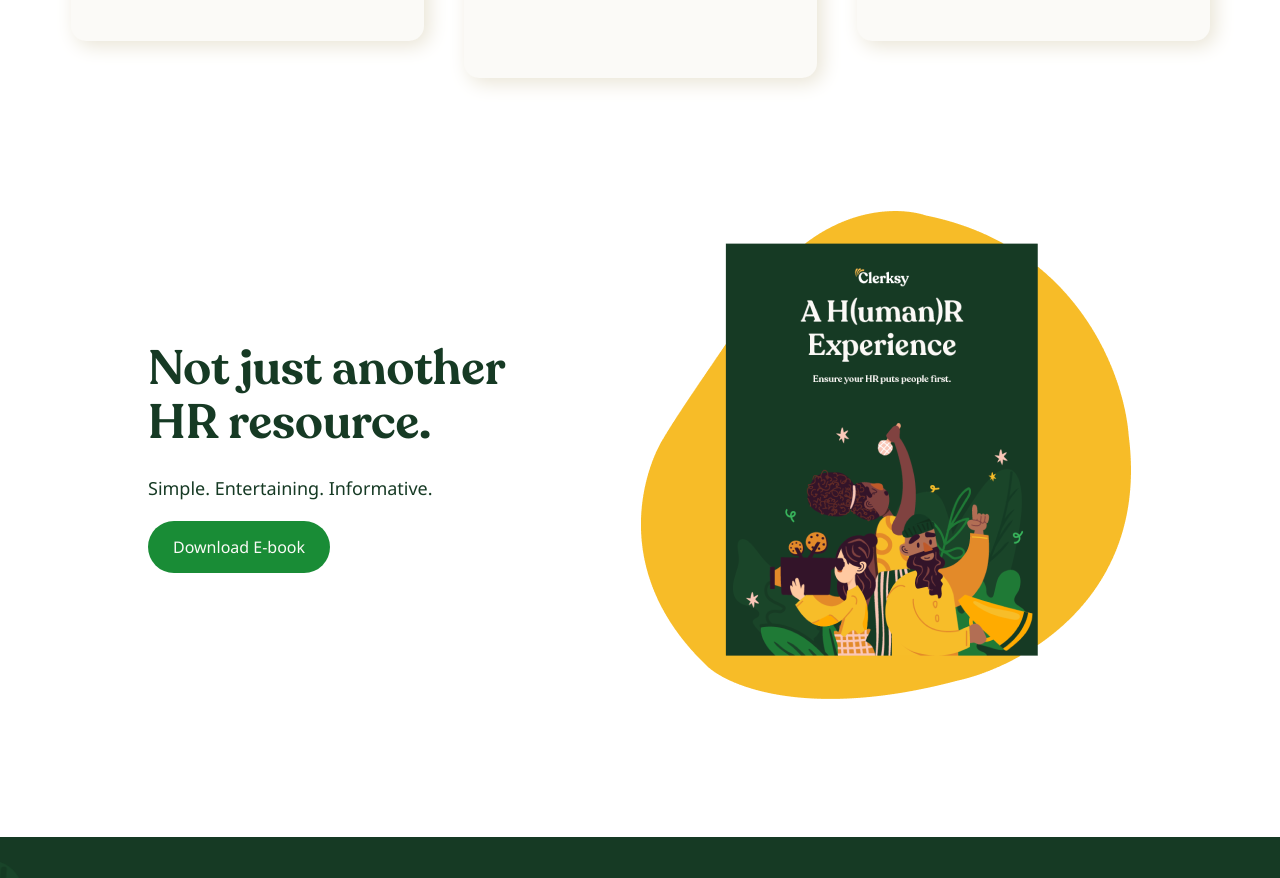
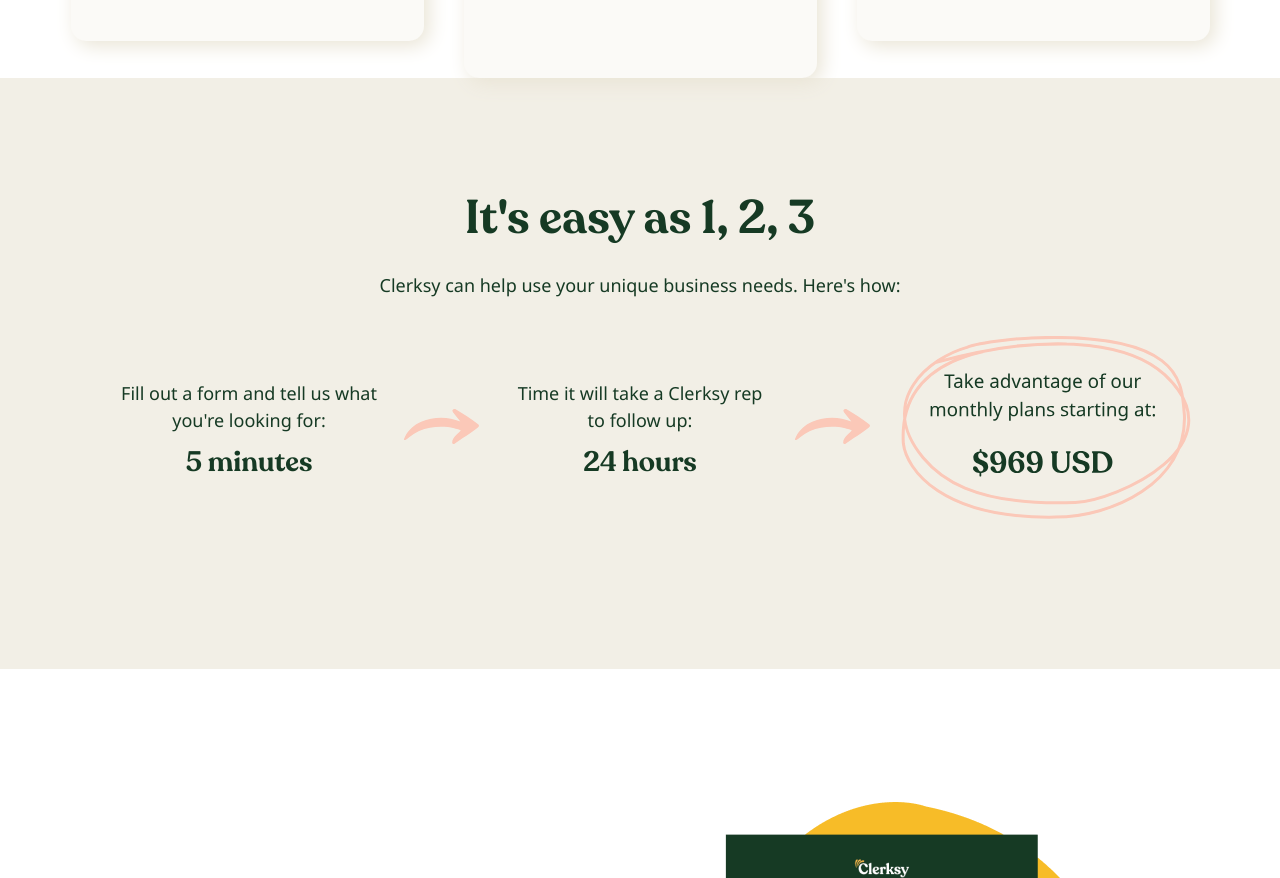
Before and after one commit to alukardv/Clerksy, a plain HTML site: page index.html in a window 1280 px wide. Shown: the part 4690-5568 px from the top of the page. Drawn offline with Linux system fonts and the light colour scheme.

Commit message:
add new section

```diff
--- a/css/style.css
+++ b/css/style.css
@@ -382,10 +382,82 @@ header nav ul li a{
     margin-bottom: 15px;
 }
 
+.easy{
+    padding: 114px 0 124px 0;
+    background: #F2EFE6;
+}
 
+.easy .wrapper1180 h2{
+    color: #163A24;
+    text-align: center;
+    font-family: 'recoletasemibold';
+    font-size: 47px;
+    font-style: normal;
+    font-weight: 600;
+    line-height: 54px; /* 114.894% */
+    margin-bottom: 26px;
+}
 
+.easy .wrapper1180 p{
+    color: #163A24;
+    text-align: center;
+    font-family: 'noto_sansregular';
+    font-size: 18px;
+    font-style: normal;
+    font-weight: 400;
+    line-height: 27px; /* 150% */
+    margin-bottom: 18px;
+}
 
+.easy-article{
+    max-width: 1140px;
+    margin: auto;
+    display: flex;
+    justify-content: center; /* Вирівнюємо елементи по горизонталі по центру */
+    align-items: center;
+    padding: 19px 0 23px 0;
 
+}
+
+.easy-article article{
+    max-width: 260px;
+    position: relative;
+}
+
+.easy-article p{
+    color: #163A24;
+    text-align: center;
+    font-family: 'noto_sansregular';
+    font-size: 18px;
+    font-style: normal;
+    font-weight: 400;
+    line-height: 27px; /* 150% */
+    margin-bottom: 13px;
+}
+
+.easy-article h3{
+    color: #163A24;
+    text-align: center;
+    font-family: 'recoletasemibold';
+    font-size: 28px;
+    font-style: normal;
+    font-weight: 600;
+    line-height: 31.5px; /* 112.5% */
+}
+
+.easy-article article:nth-child(1)::after,
+.easy-article article:nth-child(2)::after{
+    content: url("../images/easy1.svg");
+    display: block;
+    position: absolute;
+    top: 30%;
+    right: -100px;
+}
+
+.easy-article article:nth-child(1),
+.easy-article article:nth-child(2){
+    margin-right: 131px;
+}
 
 .resource{
     padding: 123px 0;
--- a/index.html
+++ b/index.html
@@ -151,7 +151,6 @@
                 </div>
             </div>
         </section>
-
         <section class="consider">
             <div class="wrapper1180">
                 <h2>
@@ -197,9 +196,36 @@
                     </ul>
                 </article>
             </div>
-
         </section>
-
+        <section class="easy">
+            <div class="wrapper1180">
+                <h2>
+                    It's easy as 1, 2, 3
+                </h2>
+                <p>
+                    Clerksy can help use your unique business needs. Here's how:
+                </p>
+            </div>
+            <div class="easy-article">
+                <article>
+                    <p>
+                        Fill out a form and tell us what you're looking for:
+                    </p>
+                    <h3>5 minutes</h3>
+                </article>
+                <article>
+                    <p>
+                        Time it will take a Clerksy rep to follow up:
+                    </p>
+                    <h3>24 hours</h3>
+                </article>
+                <article>
+                    <div class="svg">
+                        <img src="images/easy.svg" alt="easy"/>
+                    </div>
+                </article>
+            </div>
+        </section>
         <section class="resource">
             <div class="wrapper984">
                 <div class="sc-resource">
```
Also changed, not shown: images/easy.svg (added), images/easy1.svg (added).
